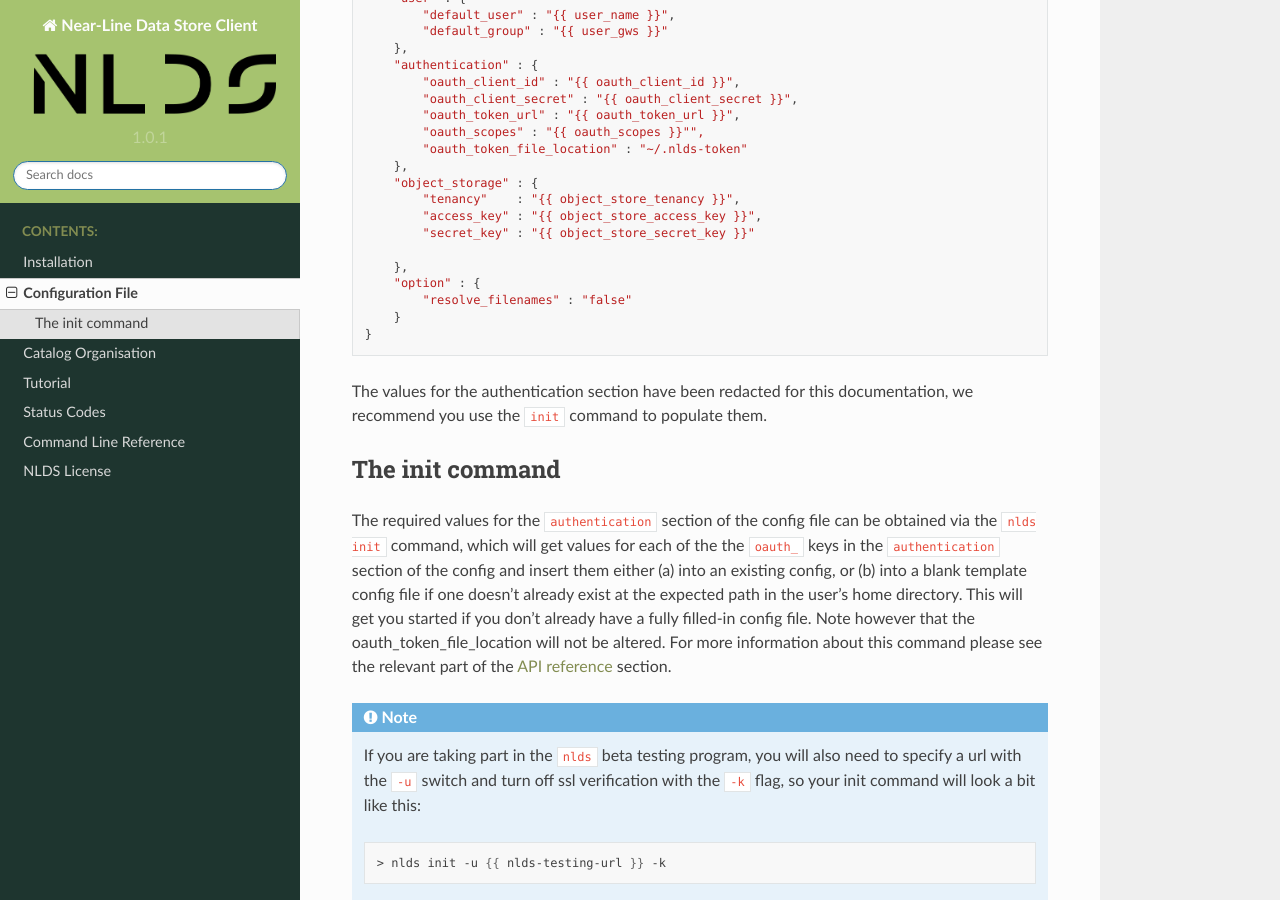
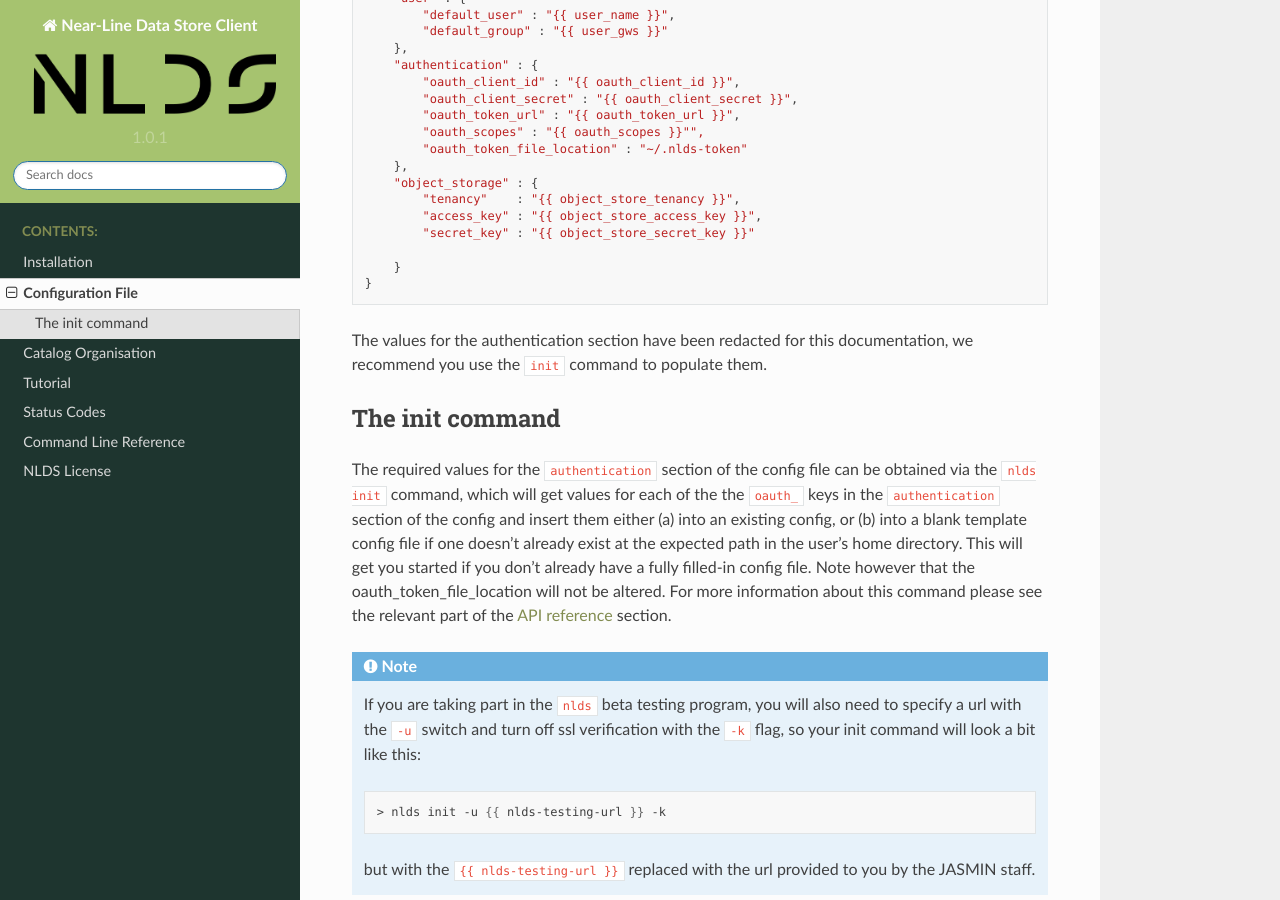
Before and after one commit to cedadev/nlds-client, a Sphinx documentation site: the page built from docs/user_guide/source/configuration.rst, in a window 1280 px wide and 900 px high, scrolled down 728 px. Built offline with Sphinx 7.4.7 and the Read the Docs theme 2.0.0, drawn with Linux system fonts in a browser that asks for light colours.

Commit message:
Removed superflous config

```diff
--- a/docs/user_guide/source/configuration.rst
+++ b/docs/user_guide/source/configuration.rst
@@ -48,9 +48,6 @@ An example configuration file is shown below.
             "access_key" : "{{ object_store_access_key }}",
             "secret_key" : "{{ object_store_secret_key }}"
 
-        },
-        "option" : {
-            "resolve_filenames" : "false"
         }
     }
 
```
